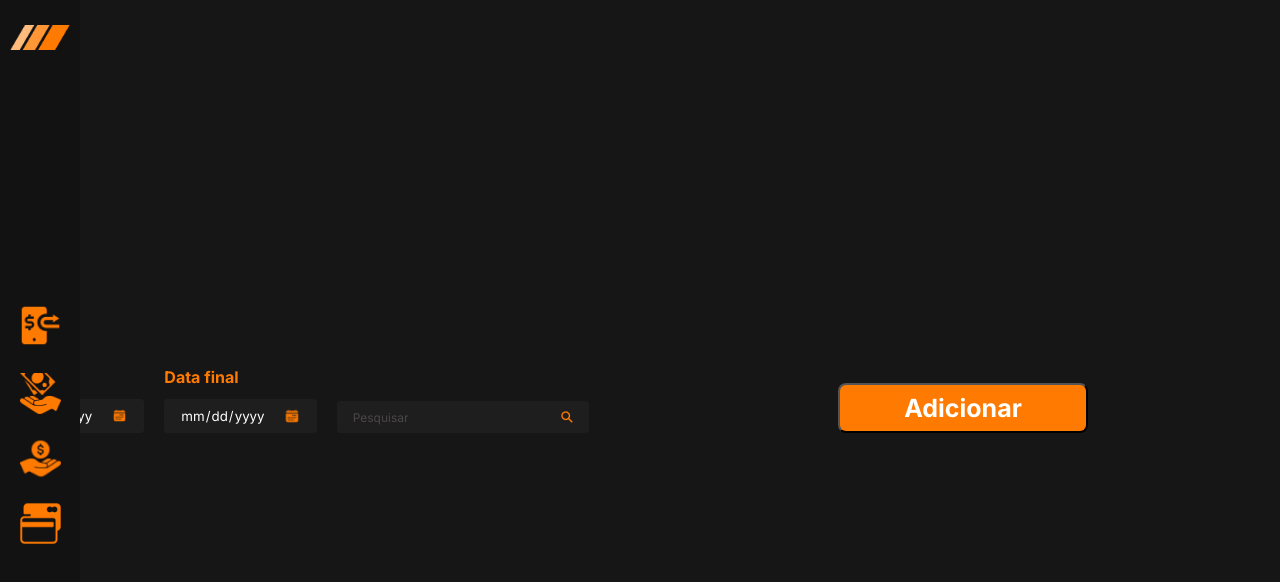
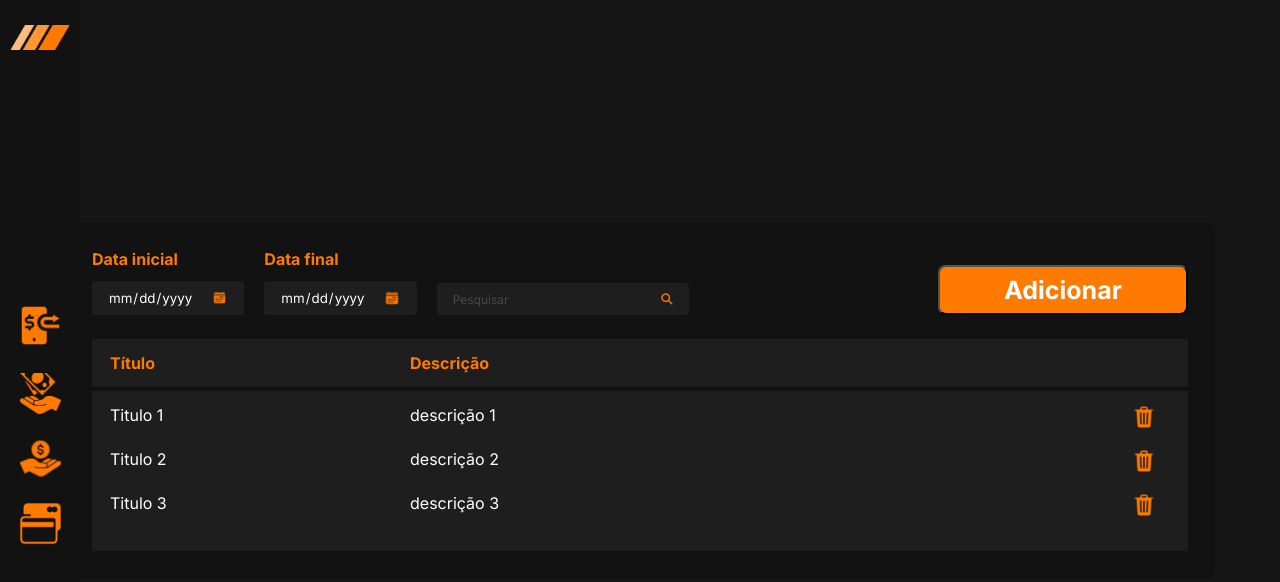
Before and after one commit to SaraivaVitor/gofinance-front, a Next.js app: page / in a window 1280 px wide. Shown: the top 582 px of the page. Built offline with nearby package versions, Linux system fonts and the light colour scheme.

Commit message:
✨ Add table components

```diff
--- /dev/null
+++ b/src/components/TableContainer/index.tsx
@@ -0,0 +1,18 @@
+import { ReactNode } from "react";
+import TableNavbar from "../TableNavbar";
+import { Container } from "./styles";
+
+interface TableContainerProps {
+  children: ReactNode;
+}
+
+const TableContainer = ({ children }: TableContainerProps) => {
+  return (
+    <Container>
+      <TableNavbar />
+      {children}
+    </Container>
+  );
+};
+
+export default TableContainer;
--- /dev/null
+++ b/src/components/TableContainer/styles.ts
@@ -0,0 +1,7 @@
+import styled  from "styled-components";
+
+export const Container = styled.div`
+    background-color: ${(props) => props.theme.colors.black1};
+    border-radius: 8px;
+    padding: 27px;
+`;
--- /dev/null
+++ b/src/components/TableDetails/index.tsx
@@ -0,0 +1,22 @@
+import { ReactNode } from "react";
+import { Body, Container, Header } from "./styles";
+
+interface TableDetailsProps {
+    children: ReactNode;
+}
+
+const TableDetails = ({children}: TableDetailsProps) => {
+  return (
+    <Container>
+      <Header>
+        <h1>Título</h1>
+        <h1>Descrição</h1>
+      </Header>
+      <Body>
+        {children}
+      </Body>
+    </Container>
+  );
+};
+
+export default TableDetails;
--- /dev/null
+++ b/src/components/TableDetails/styles.ts
@@ -0,0 +1,34 @@
+import styled from "styled-components";
+
+export const Container = styled.div`
+  border-radius: 8px;
+  margin-top: 24px;
+`;
+
+export const Header = styled.div`
+  background-color: ${(props) => props.theme.colors.black3};
+  width: 100%;
+  height: 48px;
+  display: flex;
+  align-items: center;
+  padding-left: 18px;
+
+  h1 {
+    font-size: 16px;
+    color: ${(props) => props.theme.colors.primary};
+    width: 300px;
+
+    &:nth-child(2) {
+        width: 70%;
+    }
+  }
+`;
+
+export const Body = styled.div`
+  background-color: ${(props) => props.theme.colors.black3};
+  width: 100%;
+  padding-left: 18px;
+  margin-top: 4px;
+  padding-top: 14px;
+  padding-bottom: 14px;
+`;
--- /dev/null
+++ b/src/components/TableLine/index.tsx
@@ -0,0 +1,21 @@
+import Image from "next/image";
+import { Container } from "./styles";
+
+import deleteIcon from '../../assets/delete.png'
+
+interface TableLineProps {
+    title: string;
+    description: string;
+}
+
+const TableLine = ({title, description}:TableLineProps) => {
+  return (
+    <Container>
+      <span>{title}</span>
+      <span>{description}</span>
+      <Image src={deleteIcon} alt="" width={24} />
+    </Container>
+  );
+};
+
+export default TableLine;
--- /dev/null
+++ b/src/components/TableLine/styles.ts
@@ -0,0 +1,19 @@
+import styled from "styled-components";
+
+export const Container = styled.div`
+  display: flex;
+  margin-bottom: 20px;
+
+  span{
+    font-size: 16px;
+    width: 300px;
+
+    &:nth-child(2) {
+        width: 67%;
+    }
+  }
+
+  img {
+    cursor: pointer;
+  }
+`;
--- a/src/pages/index.tsx
+++ b/src/pages/index.tsx
@@ -1,10 +1,11 @@
 import Chart from "../components/Chart";
 import Card from "../components/Card";
 
-import { Container, RightSide } from "./styles";
-import DateInput from "../components/DateInput";
-import SearchBar from "../components/SearchBar";
+import { Container, RightSide } from "../styles/home/home.styles";
 import TableNavbar from "../components/TableNavbar";
+import TableContainer from "../components/TableContainer";
+import TableDetails from "../components/TableDetails";
+import TableLine from "../components/TableLine";
 
 const cardData = [
   {
@@ -21,16 +22,41 @@ const cardData = [
   },
 ];
 
+const teste = [
+  {
+    title: "Titulo 1",
+    description: "descrição 1",
+  },
+  {
+    title: "Titulo 2",
+    description: "descrição 2",
+  },
+  {
+    title: "Titulo 3",
+    description: "descrição 3",
+  },
+];
+
 const Home = () => (
   <Container>
-    {/* <Chart /> */}
-    <TableNavbar/>
+    {/* <Chart />
     <RightSide>
-      {/* {cardData.map((card) => (
+      {cardData.map((card) => (
         <Card key={card.title} title={card.title} value={card.value} />
-      ))} */}
-      {/* <button>Download</button> */}
-    </RightSide>
+      ))}
+      <button>Download</button>
+    </RightSide> */}
+    <TableContainer>
+      <TableDetails>
+        {teste.map((test) => (
+          <TableLine
+            key={test.title}
+            title={test.title}
+            description={test.description}
+          />
+        ))}
+      </TableDetails>
+    </TableContainer>
   </Container>
 );
 
--- a/src/pages/signin/index.tsx
+++ b/src/pages/signin/index.tsx
@@ -1,5 +1,5 @@
 import Image from "next/image";
-import { Container, Content } from "./styles";
+import { Container, Content } from "../../styles/auth/auth.styles";
 
 import logo from "../../assets/logo.png";
 import Link from "next/link";
--- a/src/pages/signup/index.tsx
+++ b/src/pages/signup/index.tsx
@@ -1,5 +1,5 @@
 import Image from "next/image";
-import { Container, Content } from "./styles";
+import { Container, Content } from "../../styles/auth/auth.styles";
 
 import logo from "../../assets/logo.png";
 import Link from "next/link";
```
Also changed, not shown: src/pages/signup/styles.ts (deleted, +0 -45 lines), src/assets/delete.png (added), src/styles/auth/auth.styles.ts (renamed from src/pages/signin/styles.ts), src/styles/home/home.styles.ts (renamed from src/pages/styles.ts).
